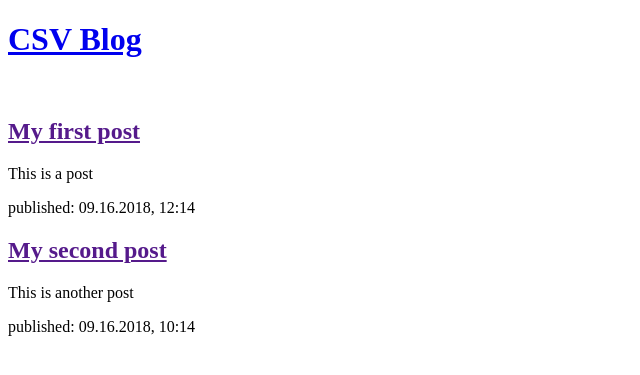
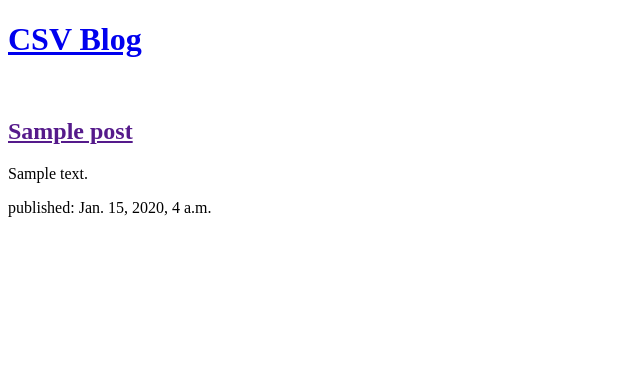
Before and after one commit to ProfoundWanderer/csv-formatter, a Django app: template csvsite/blog/templates/blog/post_list.html in a window 1280 px wide. Shown: the top 375 px of the page, without its empty margins (0-640 px from the left). Run offline with Django 3.2, Linux system fonts and the light colour scheme; the template is opened without the code that fills it: values that come from a table or form of the project are taken from there, others are empty; tables that the repository leaves empty hold one stand-in row (values such as "Sample post").

Commit message:
Modified templates to display posts from database.

```diff
--- a/csvsite/blog/templates/blog/post_list.html
+++ b/csvsite/blog/templates/blog/post_list.html
@@ -10,16 +10,13 @@
             <br>
         </div>
 
-        <div>
-            <h2><a href="">My first post</a></h2>
-            <p>This is a post</p>
-            <p>published: 09.16.2018, 12:14</p>
-        </div>
+        {% for post in posts %}
+    <div>
+        <h2><a href="">{{ post.title }}</a></h2>
+        <p>{{ post.text|linebreaksbr }}</p>
+        <p>published: {{ post.published_date }}</p>
+    </div>
+        {% endfor %}
 
-        <div>
-            <h2><a href="">My second post</a></h2>
-            <p>This is another post</p>
-            <p>published: 09.16.2018, 10:14</p>
-        </div>
     </body>
 </html>
--- a/csvsite/blog/views.py
+++ b/csvsite/blog/views.py
@@ -1,5 +1,8 @@
 from django.shortcuts import render
+from django.utils import timezone
+from .models import Post
 
 
 def post_list(request):
-    return render(request, 'blog/post_list.html', {})
+    posts = Post.objects.filter(published_date__lte=timezone.now()).order_by('published_date')
+    return render(request, 'blog/post_list.html', {'posts': posts})
```
